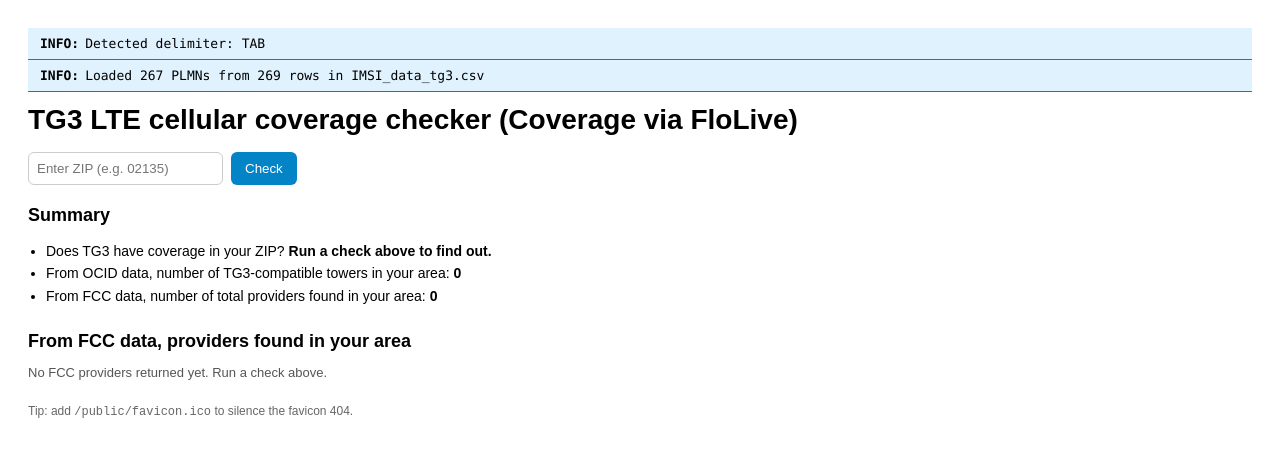
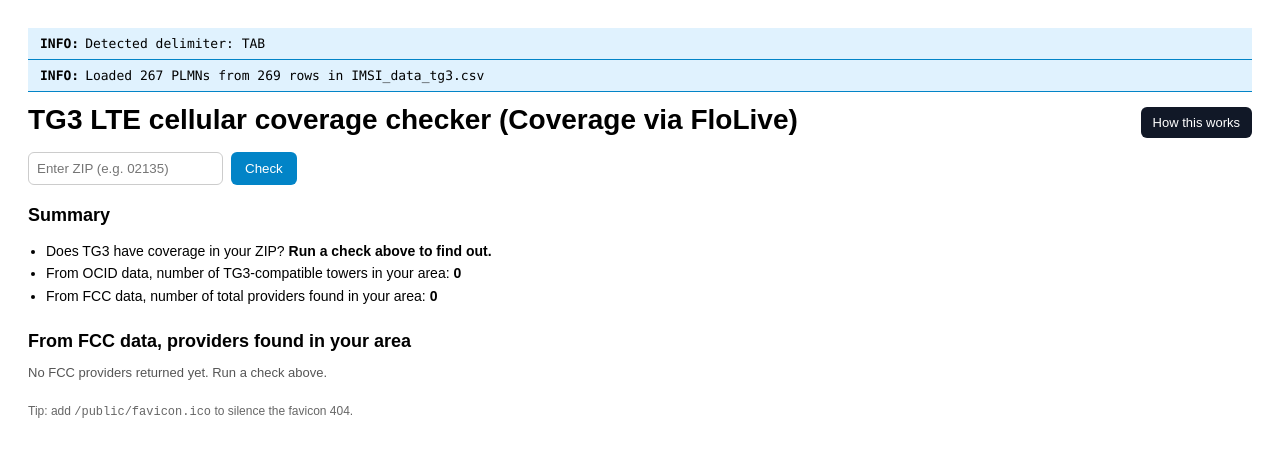
Before and after one commit to saxios2015-lang/tg3-coverage-checker-for-vercel, a Next.js app: page / in a window 1280 px wide. Shown: the top 456 px of the page. Built offline with nearby package versions, Linux system fonts and the light colour scheme.

Commit message:
Update index.js

```diff
--- a/pages/index.js
+++ b/pages/index.js
@@ -1,6 +1,7 @@
 "use client";
 
 import React, { useCallback, useEffect, useState } from "react";
+import Link from "next/link";
 
 /** --- Debug Banner --- */
 function DebugBanner({ items = [] }) {
@@ -155,7 +156,7 @@
         // Operator is at index 5 if the row is well-formed.
         let operatorName = "";
         if (cols.length >= 6) {
-          operatorName = cols[5]; // "One Albania", "AT&T", etc.
+          operatorName = cols[5];
         }
 
         if (!meta[plmn]) {
@@ -323,9 +324,8 @@
         );
         setFccTitle(
           data.title ||
-            "We checked FCC data to find providers that are in your area. " +
-              "Listed below are providers we found but that are not in TG3 coverage at this time. " +
-              "Note: Some providers listed may be the roaming partner for the primary provider in your area."
+            "We also checked FCC data to find providers and towers that are in your area. " +
+              "Listed below are a list of the providers that are likely in your area. Note: Some providers listed may be the roaming partner for the primary provider in your area. For example, GCI is the main provider in Bethel, Alaska but allows roaming on AT&T - this config would not work with TG3 as the SIM would be rejected when connecting to GCI."
         );
 
         log(
@@ -417,9 +417,34 @@
       <DebugBanner items={debug} />
       <LoadingBar loading={loading} />
 
-      <h1 style={{ fontSize: 28, margin: "12px 0 16px" }}>
-        TG3 LTE cellular coverage checker (Coverage via FloLive)
-      </h1>
+      <div
+        style={{
+          display: "flex",
+          justifyContent: "space-between",
+          alignItems: "center",
+          gap: 16,
+          flexWrap: "wrap",
+        }}
+      >
+        <h1 style={{ fontSize: 28, margin: "12px 0 16px" }}>
+          TG3 LTE cellular coverage checker (Coverage via FloLive)
+        </h1>
+        <Link href="/how-it-works">
+          <button
+            style={{
+              background: "#111827",
+              color: "#fff",
+              border: "none",
+              borderRadius: 6,
+              padding: "8px 12px",
+              cursor: "pointer",
+              fontSize: 13,
+            }}
+          >
+            How this works
+          </button>
+        </Link>
+      </div>
 
       <div style={{ display: "flex", gap: 8, marginBottom: 20 }}>
         <input
@@ -547,9 +572,9 @@
                   p.label
                 ) : (
                   <>
-                    Provider Name is{" "}
-                    <strong>{p.provider_name ?? "Unknown"}</strong>. Provider ID
-                    is <code>{p.provider_id ?? "N/A"}</code>.
+                    Provider Name:{" "}
+                    <strong>{p.provider_name ?? "Unknown"}</strong>, Provider ID:{" "}
+                    <code>{p.provider_id ?? "N/A"}</code>
                   </>
                 )}
               </li>
```
